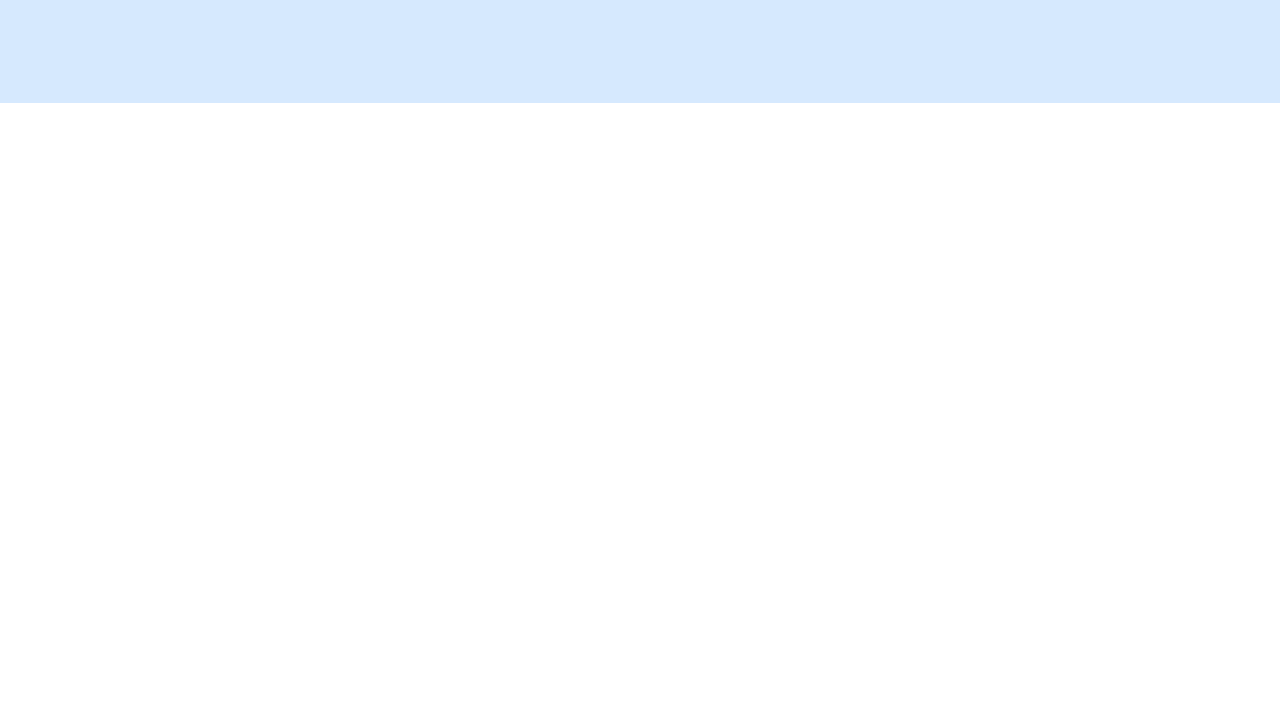
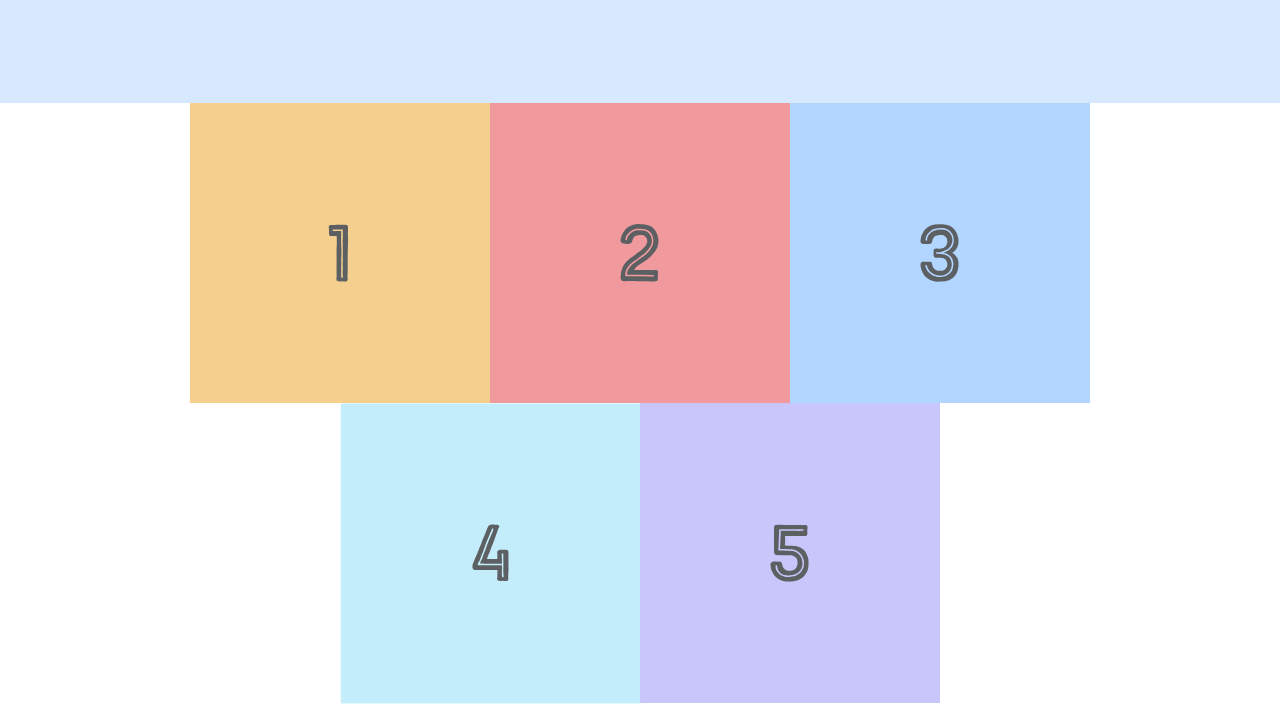
Before and after one commit to loveisgala/css-flexbox, a plain HTML site: page index.html in a window 1280 px wide. Shown: the part 257-965 px from the top of the page. Before the commit the page ends 800 px from the top, so only its background shows below. Drawn offline with Linux system fonts and the light colour scheme.

Commit message:
wrapping flex items

```diff
--- a/index.html
+++ b/index.html
@@ -25,6 +25,27 @@
             <div class='social'><img src='images/social-icons.svg' /></div>
         </div>
     </div>
+
+    <div class='photo-grid-container'>
+        <div class='photo-grid'>
+            <div class='photo-grid-item first-item'>
+                <img src='images/one.svg' />
+            </div>
+            <div class='photo-grid-item'>
+                <img src='images/two.svg' />
+            </div>
+            <div class='photo-grid-item'>
+                <img src='images/three.svg' />
+            </div>
+            <div class='photo-grid-item'>
+                <img src='images/four.svg' />
+            </div>
+            <div class='photo-grid-item last-item'>
+                <img src='images/five.svg' />
+            </div>
+        </div>
+
+    </div>
 </body>
 
 </html>
--- a/styles.css
+++ b/styles.css
@@ -46,3 +46,20 @@ body {
     justify-content: space-between;
     align-items: center;
 }
+
+.photo-grid-container {
+    display: flex;
+    justify-content: center;
+}
+
+.photo-grid {
+    width: 900px;
+    display: flex;
+    justify-content: center;
+    flex-wrap: wrap;
+}
+
+.photo-grid-item {
+    width: 300px;
+    height: 300px;
+}
```
